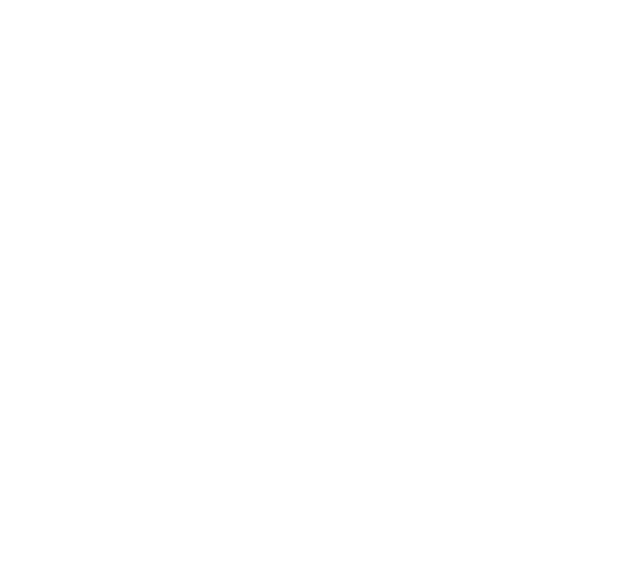
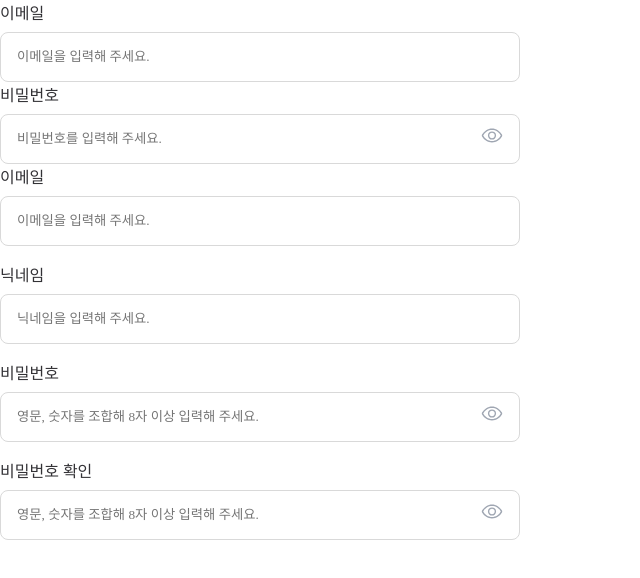
Before and after one commit to wise-Ag/taskify, a Next.js app: page / in a window 1280 px wide. Shown: the top 578 px of the page, without its empty margins (0-640 px from the left). Built offline with nearby package versions, Linux system fonts and the light colour scheme.

Commit message:
🍀 refactor: input 컴포넌트 변경사항 적용

```diff
--- a/components/SignForm/SignInForm.tsx
+++ b/components/SignForm/SignInForm.tsx
@@ -1,6 +1,6 @@
 import Input from "@/components/SignInput/Input";
 import PasswordInput from "@/components/SignInput/PasswordInput";
-import { EMAIL_RULES, ERROR_MESSAGE, PASSWORD_RULES, PLACEHOLDER } from "@/utils/InputConstant";
+import { EMAIL_RULES, SIGNIN_PASSWORD_RULES, PLACEHOLDER } from "@/constants/InputConstant";
 import { Controller, useForm } from "react-hook-form";
 import styled from "styled-components";
 
@@ -23,7 +23,7 @@ const SignInForm = () => {
       <Controller
         control={control}
         name="password"
-        rules={PASSWORD_RULES}
+        rules={SIGNIN_PASSWORD_RULES}
         render={({ field, fieldState }) => (
           <PasswordInput label="비밀번호" {...field} placeholder={PLACEHOLDER.password} hasError={Boolean(fieldState.error)} errorText={fieldState.error?.message} />
         )}
--- a/components/SignForm/SignUpForm.tsx
+++ b/components/SignForm/SignUpForm.tsx
@@ -1,6 +1,6 @@
 import Input from "@/components/SignInput/Input";
 import PasswordInput from "@/components/SignInput/PasswordInput";
-import { ERROR_MESSAGE, PASSWORD_RULES, PLACEHOLDER } from "@/utils/InputConstant";
+import { ERROR_MESSAGE, NICKNAME_RULES, SIGNUP_PASSWORD_RULES, PLACEHOLDER } from "@/constants/InputConstant";
 import { Controller, useForm } from "react-hook-form";
 import styled from "styled-components";
 
@@ -27,10 +27,7 @@ const SignUpForm = () => {
       <Controller
         control={control}
         name="nickname"
-        rules={{
-          required: ERROR_MESSAGE.nicknameRequired,
-          maxLength: { value: 10, message: ERROR_MESSAGE.nicknameInvalid },
-        }}
+        rules={NICKNAME_RULES}
         render={({ field, fieldState }) => (
           <Input label="닉네임" {...field} placeholder={PLACEHOLDER.nickname} hasError={Boolean(fieldState.error)} errorText={fieldState.error?.message} />
         )}
@@ -38,7 +35,7 @@ const SignUpForm = () => {
       <Controller
         control={control}
         name="password"
-        rules={PASSWORD_RULES}
+        rules={SIGNUP_PASSWORD_RULES}
         render={({ field, fieldState }) => (
           <PasswordInput label="비밀번호" {...field} placeholder={PLACEHOLDER.signUpPassword} hasError={Boolean(fieldState.error)} errorText={fieldState.error?.message} />
         )}
@@ -47,11 +44,11 @@ const SignUpForm = () => {
         control={control}
         name="confirmPassword"
         rules={{
-          required: ERROR_MESSAGE.passwordRequired,
+          required: ERROR_MESSAGE.confirmPasswordRequired,
           validate: {
             isMatch: (value) => {
               if (value !== watch("password")) {
-                return ERROR_MESSAGE.passwordCheck;
+                return ERROR_MESSAGE.confirmPasswordCheck;
               }
               return true;
             },
--- a/utils/InputConstant.ts
+++ b/constants/InputConstant.ts
@@ -8,11 +8,17 @@ export const PLACEHOLDER = {
 
 export const ERROR_MESSAGE = {
   emailRequired: "이메일을 입력해 주세요.",
-  emailInvalid: "올바른 이메일 주소가 아닙니다.",
+  emailInvalid: "이메일 형식으로 작성해 주세요.",
   emailCheck: "이메일을 확인해 주세요.",
+
   passwordRequired: "비밀번호를 입력해 주세요.",
-  passwordInvalid: "영문, 숫자를 조합해 8자 이상 입력해 주세요.",
+  signinPasswordInvalid: "8자 이상 입력해 주세요.",
+  signupPasswordInvalid: "영문, 숫자를 조합해 8자 이상 입력해 주세요.",
   passwordCheck: "비밀번호를 확인해 주세요.",
+
+  confirmPasswordRequired: "비밀번호 확인을 입력해 주세요.",
+  confirmPasswordCheck: "비밀번호가 일치하지 않습니다.",
+
   nicknameRequired: "닉네임을 입력해 주세요.",
   nicknameInvalid: "10자 이하로 작성해 주세요.",
 };
@@ -22,10 +28,23 @@ export const EMAIL_RULES = {
   pattern: { value: /\S+@\S+\.\S+/, message: ERROR_MESSAGE.emailInvalid },
 };
 
-export const PASSWORD_RULES = {
+export const SIGNIN_PASSWORD_RULES = {
   required: ERROR_MESSAGE.passwordRequired,
   pattern: {
     value: /^(?=.*[A-Za-z])(?=.*\d).{8,}$/,
-    message: ERROR_MESSAGE.passwordInvalid,
+    message: ERROR_MESSAGE.signinPasswordInvalid,
   },
 };
+
+export const SIGNUP_PASSWORD_RULES = {
+  required: ERROR_MESSAGE.passwordRequired,
+  pattern: {
+    value: /^(?=.*[A-Za-z])(?=.*\d).{8,}$/,
+    message: ERROR_MESSAGE.signupPasswordInvalid,
+  },
+};
+
+export const NICKNAME_RULES = {
+  required: ERROR_MESSAGE.nicknameRequired,
+  maxLength: { value: 10, message: ERROR_MESSAGE.nicknameInvalid },
+};
--- a/pages/index.tsx
+++ b/pages/index.tsx
@@ -1,3 +1,6 @@
+import SideMenu from "@/components/SideMenu/SideMenu";
+import SignInForm from "@/components/SignForm/SignInForm";
+import SignUpForm from "@/components/SignForm/SignUpForm";
 import { Inter } from "next/font/google";
 import Head from "next/head";
 
@@ -12,6 +15,8 @@ export default function Home() {
         <meta name="viewport" content="width=device-width, initial-scale=1" />
         <link rel="icon" href="/favicon.ico" />
       </Head>
+      <SignInForm />
+      <SignUpForm />
     </>
   );
 }
```
